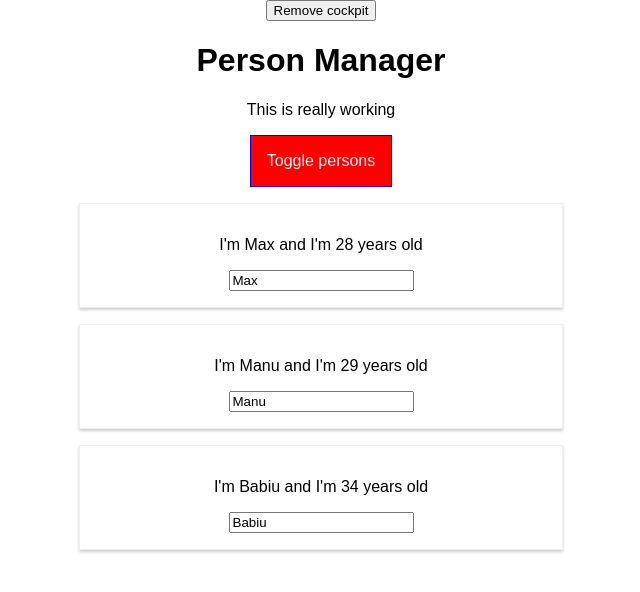
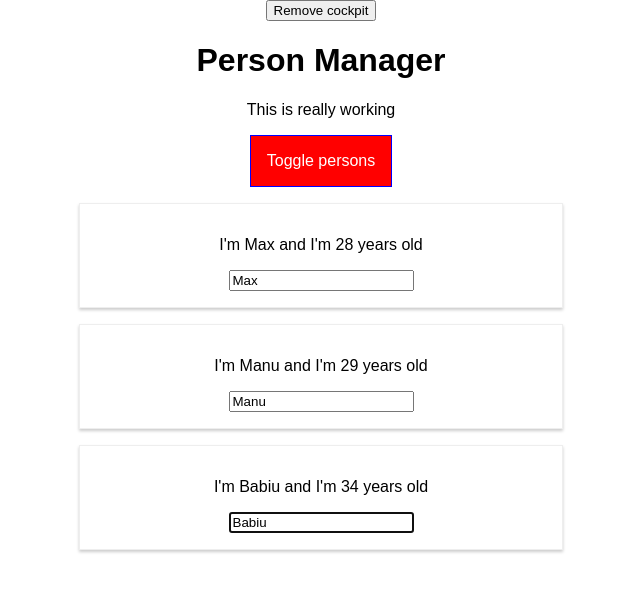
Before and after one commit to buaiscia/complete-react-app-test, a React (Create React App) app: page / in a window 1280 px wide. Both pictures are taken after a click on the button "Toggle persons". Shown: the top 592 px of the page, without its empty margins (319-959 px from the left). Built offline with nearby package versions, Linux system fonts and the light colour scheme.

Commit message:
add ref to person js input

```diff
--- a/src/components/Persons/Person/Person.js
+++ b/src/components/Persons/Person/Person.js
@@ -9,6 +9,18 @@ import PropTypes from 'prop-types';
 // const person = (props) => {
 
 class Person extends Component {
+
+    constructor(props) {
+        super(props);
+        this.inputElRef = React.createRef();
+    }
+
+
+    componentDidMount() {
+        // this.inputEl.focus();  // as mount after rendering it focus on the last loaded element
+        this.inputElRef.current.focus();
+    }
+
     render() {
         console.log('[Person.js] rendering...')
         return (
@@ -16,7 +28,14 @@ class Person extends Component {
                 <p key="i1" onClick={this.props.click}>I'm {this.props.name} and I'm {this.props.age} years old</p>
                 <p key="i2">{this.props.children}</p>
                 {/* props.children is all that inside opening and closing tag of component              */}
-                <input  key="i3"type="text" onChange={this.props.changed} value={this.props.name}></input>
+                <input
+                    key="i3"
+                    // ref={(inputEl) => {this.inputEl = inputEl}}  //references, to point to objects
+                    ref={this.inputElRef}
+                    type="text"
+                    onChange={this.props.changed}
+                    value={this.props.name}>
+                </input>
             </Auxiliary>
         )}
 }
```
